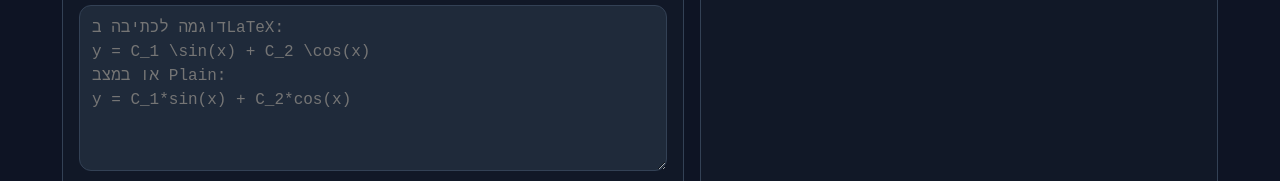
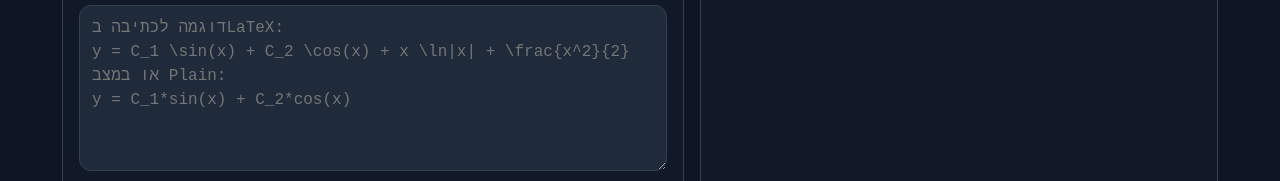
Before and after one commit to shir-openu/order_2_ex_6, a website: page index.html in a window 1280 px wide. Shown: the part 280-461 px from the top of the page. Drawn offline with nearby package versions, Linux system fonts and the light colour scheme.

Commit message:
Update index.html

```diff
--- a/index.html
+++ b/index.html
@@ -173,7 +173,7 @@
 
 <textarea id="inputRaw" rows="6"
 placeholder="דוגמה לכתיבה בLaTeX:
-y = C_1 \sin(x) + C_2 \cos(x)
+y = C_1 \sin(x) + C_2 \cos(x) + x \ln|x| + \frac{x^2}{2}
 או במצב Plain:
 y = C_1*sin(x) + C_2*cos(x)"></textarea>
 
```
